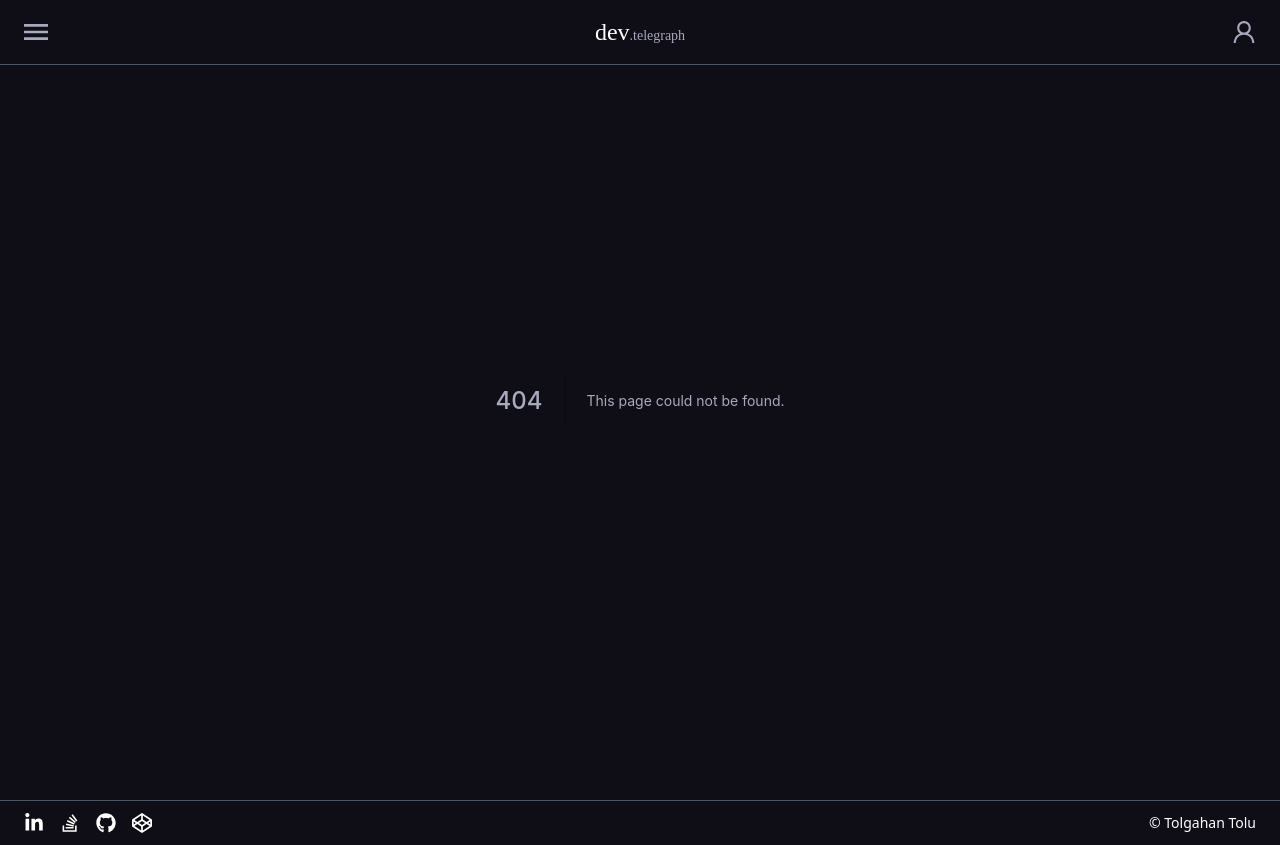
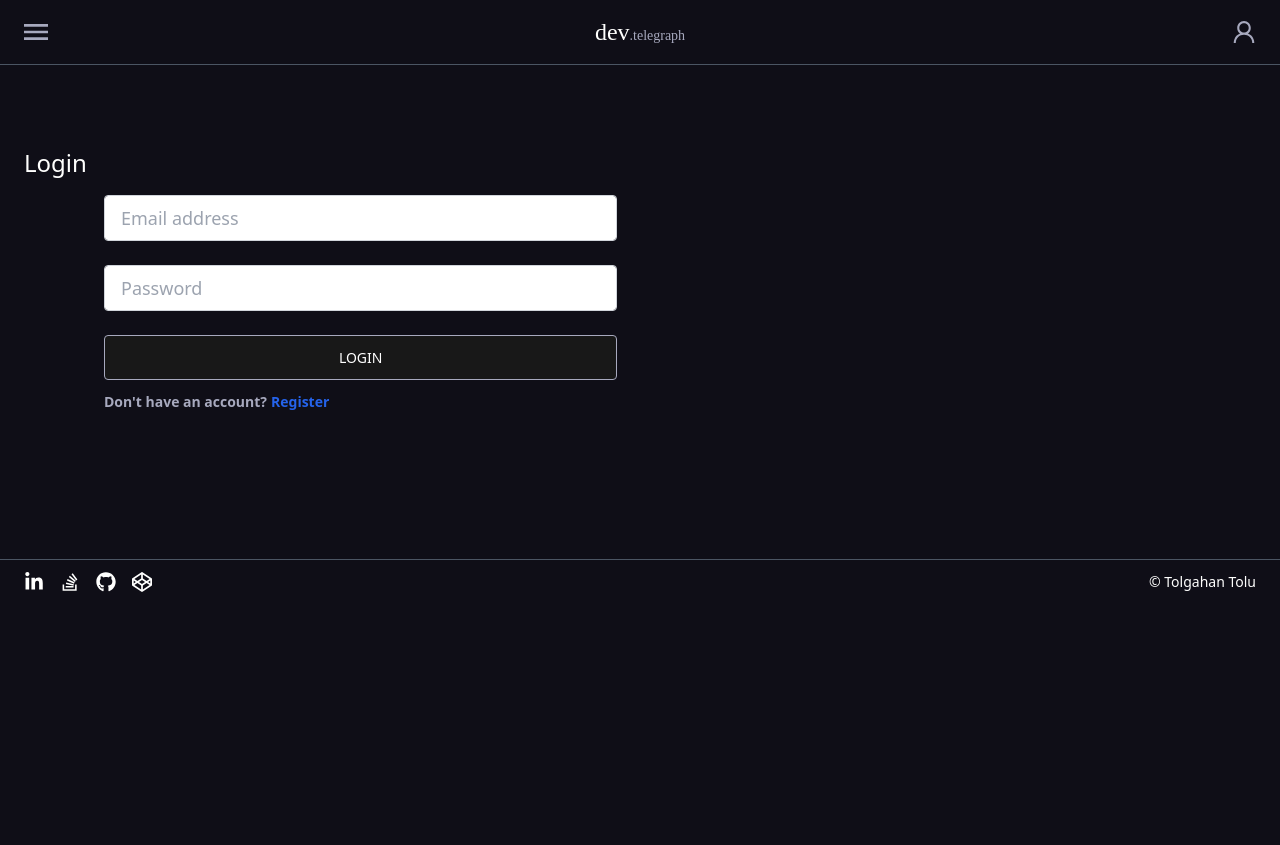
Before and after one commit to tolgahantolu/nextjs-dev-telegraph, a Next.js app: page /login in a window 1280 px wide. Before the commit this address had no page. After the commit the page ends 800 px from the top, so only its background shows below. Built offline with nearby package versions, Linux system fonts and the light colour scheme; no server answers; a web font is replaced by a local one.

Commit message:
firebase auth: user login

```diff
--- a/components/Header.tsx
+++ b/components/Header.tsx
@@ -1,18 +1,30 @@
 import React from "react";
-
 import Link from "next/link";
 import { AiOutlineUser } from "react-icons/ai";
 import { IoMdMenu, IoMdClose } from "react-icons/io";
+import { FaSignOutAlt } from "react-icons/fa";
 
 import { useDispatch, useSelector } from "react-redux";
 import { showAside } from "../store/asideSlice";
+import { logout } from "../firebase";
+import { useRouter } from "next/router";
 const Header: React.FC = () => {
   const sidebarStat = useSelector((state: any) => state.aside.showAside);
+  const user = useSelector((state: any | any[]) => state.auth.user);
+
+  const router = useRouter();
 
   const dispatch = useDispatch();
 
   const handleShowAside = () => {
     dispatch(showAside(!sidebarStat));
+  };
+
+  const handlerLogout = () => {
+    if (user) {
+      logout();
+      router.push("/login");
+    }
   };
 
   return (
@@ -41,13 +53,25 @@ const Header: React.FC = () => {
       </div>
 
       <div>
-        <Link href="/">
-          <a className="w-10 h-10 transition-all bg-transparent hover:bg-light-black grid place-items-center rounded-xl">
-            <span className="text-[28px]">
-              <AiOutlineUser />
-            </span>
-          </a>
-        </Link>
+        {user ? (
+          <div className="w-10 h-10 transition-all bg-transparent hover:bg-light-black grid place-items-center rounded-xl">
+            <button
+              type="button"
+              className="text-[28px]"
+              onClick={handlerLogout}
+            >
+              <FaSignOutAlt />
+            </button>
+          </div>
+        ) : (
+          <Link href="/login">
+            <a className="w-10 h-10 transition-all bg-transparent hover:bg-light-black grid place-items-center rounded-xl">
+              <button type="button" className="text-[28px]">
+                <AiOutlineUser />
+              </button>
+            </a>
+          </Link>
+        )}
       </div>
     </header>
   );
--- /dev/null
+++ b/firebase.ts
@@ -0,0 +1,49 @@
+import { initializeApp } from "firebase/app";
+import {
+  getAuth,
+  signInWithEmailAndPassword,
+  onAuthStateChanged,
+  signOut,
+} from "firebase/auth";
+import { handlerSetUser } from "./utils";
+
+const firebaseConfig = {
+  apiKey: process.env.NEXT_PUBLIC_FIREBASE_API_KEY,
+  authDomain: process.env.NEXT_PUBLIC_FIREBASE_AUTH_DOMAIN,
+  projectId: process.env.NEXT_PUBLIC_FIREBASE_PROJECT_ID,
+  storageBucket: process.env.NEXT_PUBLIC_FIREBASE_STORAGE_BUCKET,
+  messagingSenderId: process.env.NEXT_PUBLIC_FIREBASE_MESSAGING_SENDER_ID,
+  appId: process.env.NEXT_PUBLIC_FIREBASE_APP_ID,
+};
+
+// Initialize Firebase
+const app = initializeApp(firebaseConfig);
+const auth = getAuth();
+
+onAuthStateChanged(auth, (user: any) => {
+  console.log(user);
+  console.log(auth);
+  if (user) {
+    handlerSetUser(user);
+  } else {
+    handlerSetUser(false);
+  }
+});
+
+export const login = async (email: any, password: any) => {
+  try {
+    const result = await signInWithEmailAndPassword(auth, email, password);
+    console.log(result);
+    return result;
+  } catch (error: any) {
+    alert(error.message);
+  }
+};
+
+export const logout = async () => {
+  try {
+    await signOut(auth);
+  } catch (error: any) {
+    alert(error.message);
+  }
+};
--- a/package.json
+++ b/package.json
@@ -10,6 +10,7 @@
   },
   "dependencies": {
     "@reduxjs/toolkit": "^1.8.6",
+    "firebase": "^9.12.1",
     "graphql": "^16.6.0",
     "graphql-request": "^5.0.0",
     "moment": "^2.29.4",
--- /dev/null
+++ b/pages/login/index.tsx
@@ -0,0 +1,75 @@
+import React, { FormEvent, useEffect, useRef } from "react";
+import { NextPage } from "next";
+import { useRouter } from "next/router";
+import Link from "next/link";
+import { login } from "../../firebase";
+import { useSelector } from "react-redux";
+
+const Login: NextPage = () => {
+  const user = useSelector((state: any | any[]) => state.auth.user);
+  const router = useRouter();
+
+  useEffect(() => {
+    if (user) {
+      router.push("/");
+    }
+  }, [user]);
+
+  const emailInputRef = useRef<HTMLInputElement>(null);
+  const passwordInputRef = useRef<HTMLInputElement>(null);
+
+  const handlerFormSubmit = async (e: FormEvent) => {
+    e.preventDefault();
+
+    const email: any = emailInputRef.current!.value;
+    const password: any = passwordInputRef.current!.value;
+
+    return await login(email, password);
+  };
+
+  return (
+    <div className="py-[147px] px-6">
+      <h1 className="text-2xl font-light text-headline-color">Login</h1>
+      <div className="mt-4 xl:ml-20 xl:w-5/12 lg:w-5/12 md:w-8/12">
+        <form onSubmit={handlerFormSubmit}>
+          <div className="mb-6">
+            <input
+              ref={emailInputRef}
+              type="email"
+              className="form-control block w-full px-4 py-2 text-lg font-normal text-gray-700 bg-white bg-clip-padding border border-solid border-gray-300 rounded transition ease-in-out m-0 focus:text-gray-700 focus:bg-white focus:border-main-color focus:outline-none"
+              placeholder="Email address"
+            />
+          </div>
+
+          <div className="mb-6">
+            <input
+              ref={passwordInputRef}
+              type="password"
+              className="form-control block w-full px-4 py-2 text-lg font-normal text-gray-700 bg-white bg-clip-padding border border-solid border-gray-300 rounded transition ease-in-out m-0 focus:text-gray-700 focus:bg-white focus:border-main-color focus:outline-none"
+              placeholder="Password"
+            />
+          </div>
+
+          <div className="text-center lg:text-left">
+            <button
+              type="submit"
+              className="block w-full px-7 py-3 bg-light-black border border-main-color text-white font-medium text-sm leading-snug uppercase rounded focus:outline-none focus:ring-0 transition-all ease-in-out"
+            >
+              Login
+            </button>
+            <p className="text-sm font-semibold mt-2 pt-1 mb-0">
+              Don't have an account?
+              <Link href="/register">
+                <a className="text-blue-600 hover:text-blue-700 focus:text-blue-700 transition-all ease-in-out ml-1">
+                  Register
+                </a>
+              </Link>
+            </p>
+          </div>
+        </form>
+      </div>
+    </div>
+  );
+};
+
+export default Login;
--- /dev/null
+++ b/store/authSlice.ts
@@ -0,0 +1,18 @@
+import { createSlice } from "@reduxjs/toolkit";
+
+const initialState = {
+  user: false,
+};
+
+const authSlice = createSlice({
+  name: "auth",
+  initialState,
+  reducers: {
+    setUser: (state, action) => {
+      state.user = action.payload;
+    },
+  },
+});
+
+export const { setUser } = authSlice.actions;
+export default authSlice.reducer;
--- a/store/index.ts
+++ b/store/index.ts
@@ -1,9 +1,11 @@
 import { configureStore } from "@reduxjs/toolkit";
 import asideSlice from "./asideSlice";
+import authSlice from "./authSlice";
 
 const store = configureStore({
   reducer: {
     aside: asideSlice,
+    auth: authSlice,
   },
 });
 
--- /dev/null
+++ b/utils.ts
@@ -0,0 +1,6 @@
+import store from "./store";
+import { setUser } from "./store/authSlice";
+
+export const handlerSetUser = (data: any) => {
+  store.dispatch(setUser(data));
+};
```
Also changed, not shown: 1 other file (tests, documents, lock files or other folders).
